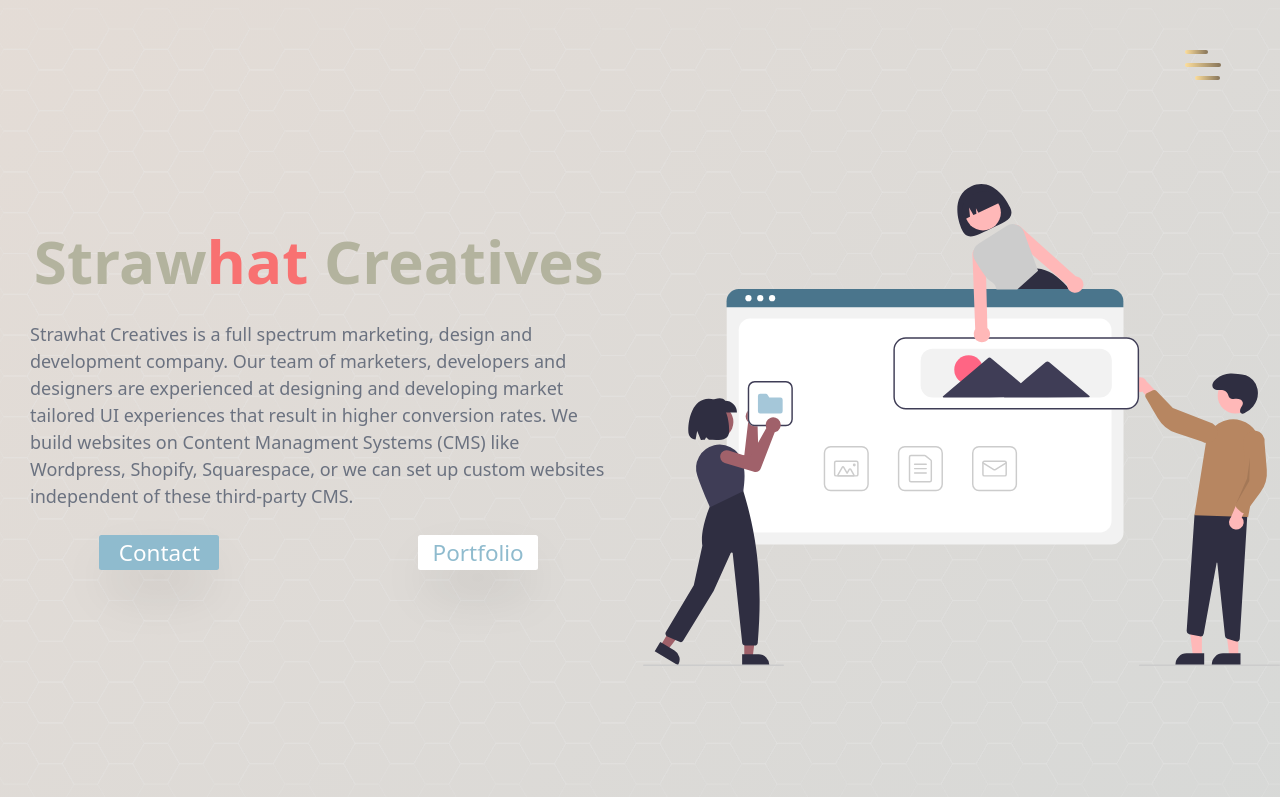
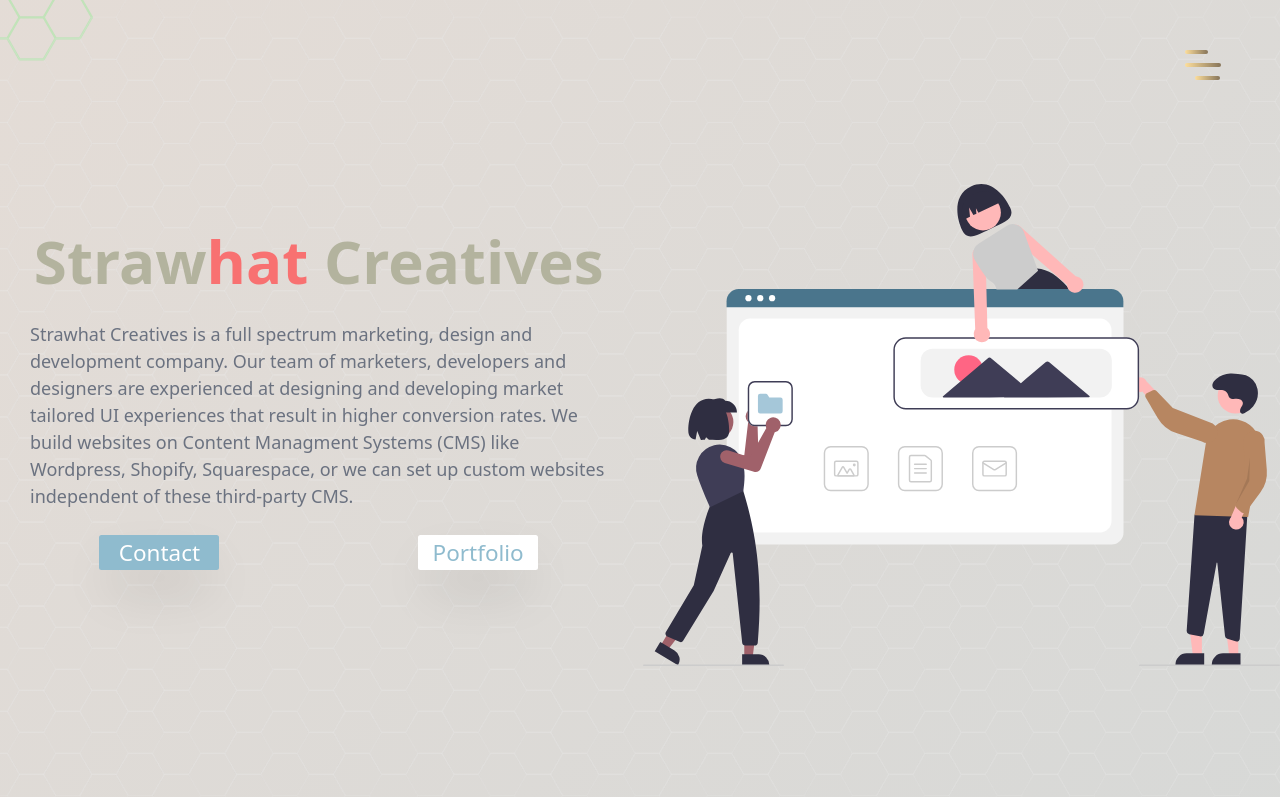
Before and after one commit to stephen-isaiah/strawhatcreatives, a website: page public/index.html in a window 1280 px wide. Shown: the top 797 px of the page. Drawn offline with nearby package versions, Linux system fonts and the light colour scheme; a web font is replaced by a local one.

Commit message:
minimized css

```diff
--- a/public/index.html
+++ b/public/index.html
@@ -16,8 +16,9 @@
   <div class='contain'>
 
     <header class="header my-40 md:my-0">
-        <svg xmlns="http://www.w3.org/2000/svg" id="svg5794" class="svg1" viewBox="0 0 951.109 555.307" height="685.14"
-            width="1157.3">
+        <svg xmlns="http://www.w3.org/2000/svg" id="svg5794" class="svg1" viewBox="0 0 951.109 555.307" preserveAspectRatio="xMidYMid slice"
+        height="100%"
+        width="100%">
             <path
                 d="M1.4 11.684l8.135 14.173h16.271l8.136-14.173-8.136-14.173H9.536L1.4 11.684zM25.806 25.857l8.135 14.173h16.271l8.136-14.173-8.136-14.173h-16.27l-8.136 14.173zM50.213 11.684l8.135 14.173H74.62l8.136-14.173-8.136-14.173H58.35l-8.136 14.173z"
                 stroke-width="2.8" stroke-opacity=".075" stroke="#000" fill="#fff" opacity=".85" />
@@ -781,7 +782,6 @@
             <path
                 d="M880.03 521.913l8.135 14.173h16.271l8.136-14.173-8.136-14.173h-16.27l-8.136 14.173zM904.44 536.083l8.135 14.173h16.271l8.136-14.173-8.136-14.173h-16.27l-8.136 14.173z"
                 stroke-width="2.8" stroke-opacity=".075" stroke="#000" fill="#fff" opacity=".85" /></svg>
-
         <div class="grid grid-cols-1 md:grid-cols-2 gap-2"
         data-aos="fade-left"
         data-aos-delay="300"
```
Also changed, not shown: public/images/honeycomb.svg.
